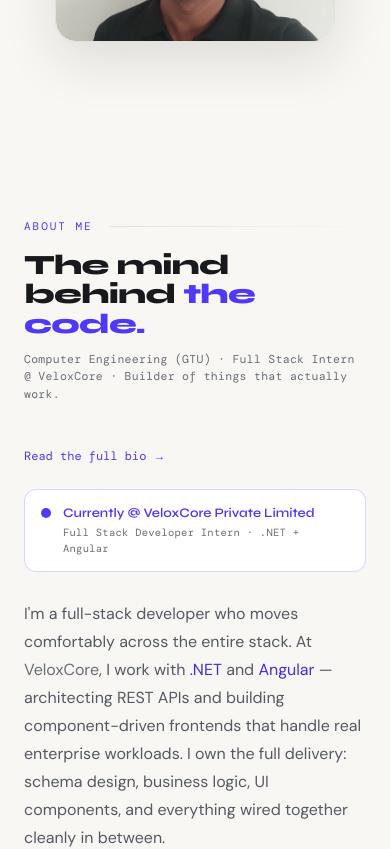
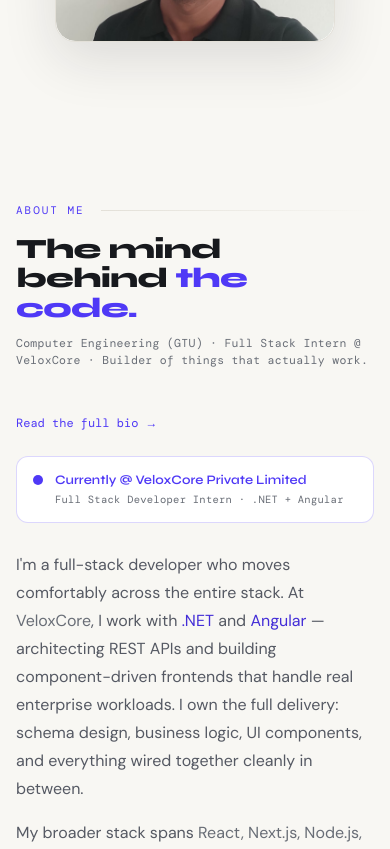
Before and after one commit to Nitrajsinh-Solanki/nitrajsinh-solanki-portfolio, a Next.js app in the folder nitrajsinh-solanki/: page / in a window 390 px wide. Shown: the part 1080-1929 px from the top of the page. Built offline with nearby package versions, Linux system fonts and the light colour scheme; no server answers; a web font is replaced by a local one.

Commit message:
fix: reduce about section gutters on mobile

```diff
--- a/nitrajsinh-solanki/app/components/About.tsx
+++ b/nitrajsinh-solanki/app/components/About.tsx
@@ -80,7 +80,7 @@ export default function About() {
     <section
       id="about"
       ref={ref}
-      className="relative py-20 md:py-28 px-6 md:px-10 overflow-hidden"
+      className="relative py-16 sm:py-20 md:py-28 px-4 sm:px-6 md:px-10 overflow-hidden"
     >
       <div className="relative z-10 max-w-5xl mx-auto">
 
```
